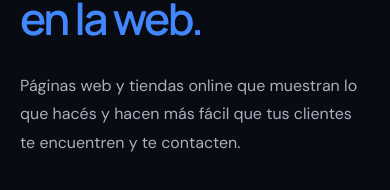
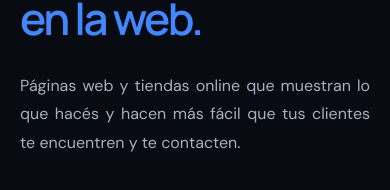
Before and after one commit to mlav-prog/ml-soluciones-web, a React (Vite) app: page / in a window 390 px wide. Shown: the part 279-469 px from the top of the page. Built offline with nearby package versions, Linux system fonts and the light colour scheme.

Commit message:
Keep paragraph text justified on all screen sizes

```diff
--- a/src/styles.css
+++ b/src/styles.css
@@ -208,7 +208,7 @@ input:focus,select:focus,textarea:focus{outline:2px solid #387cff;outline-offset
 .form-row{grid-template-columns:1fr 1fr;gap:16px}
 }
 @media(max-width:950px){
-.intro,.section-heading>p,.services article>p,.project-info>p,.about-copy>p,.stage-body>p,.contact-copy>p:not(.eyebrow),.faq>div>p:not(.eyebrow),.faq details>p,.form-note,.footer-brand>p{text-align:left;hyphens:none}
+.intro,.section-heading>p,.services article>p,.project-info>p,.about-copy>p,.stage-body>p,.contact-copy>p:not(.eyebrow),.faq>div>p:not(.eyebrow),.faq details>p,.form-note,.footer-brand>p{text-align:justify;text-align-last:start;hyphens:auto}
 }
 @media(max-width:650px){
 .section{padding-top:60px;padding-bottom:60px}
```
